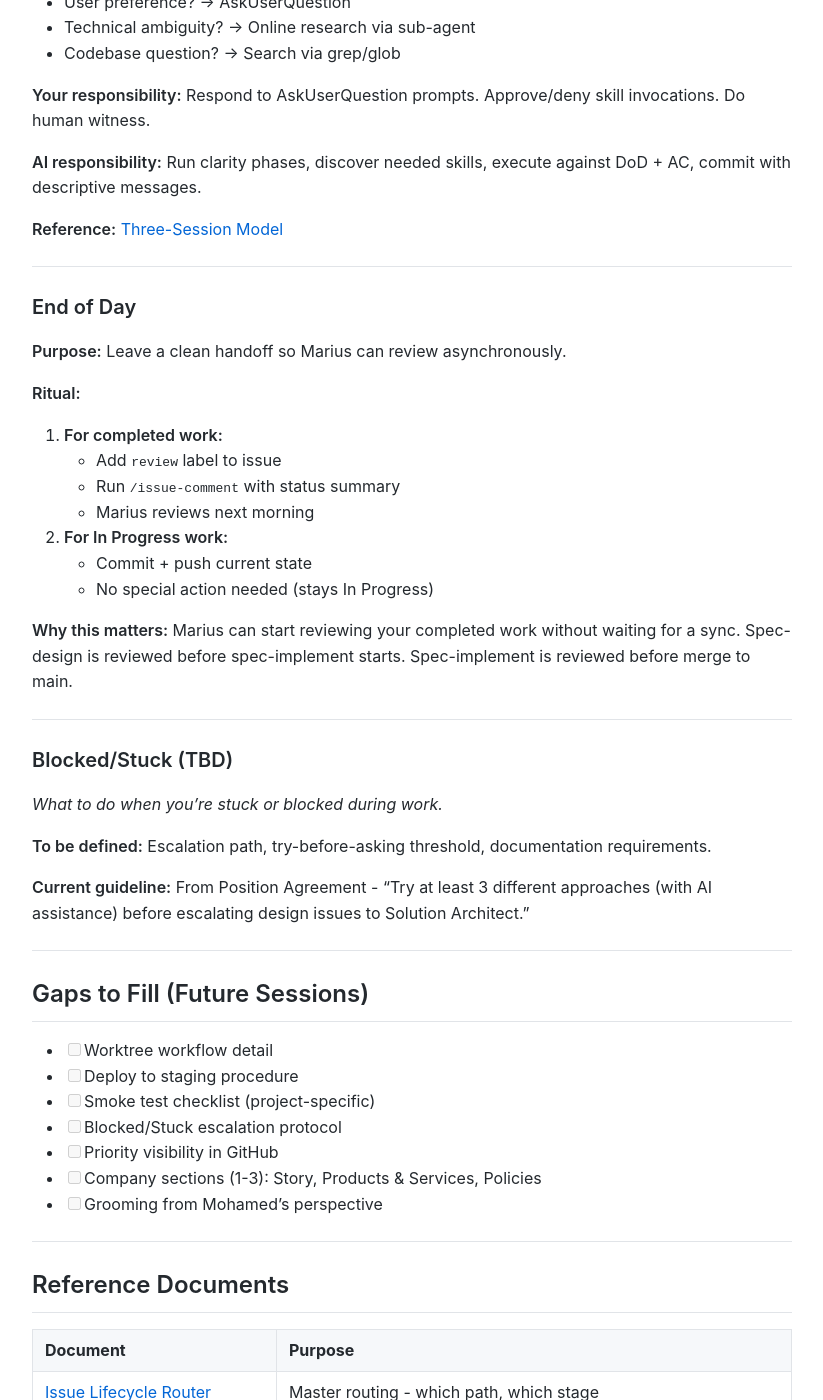
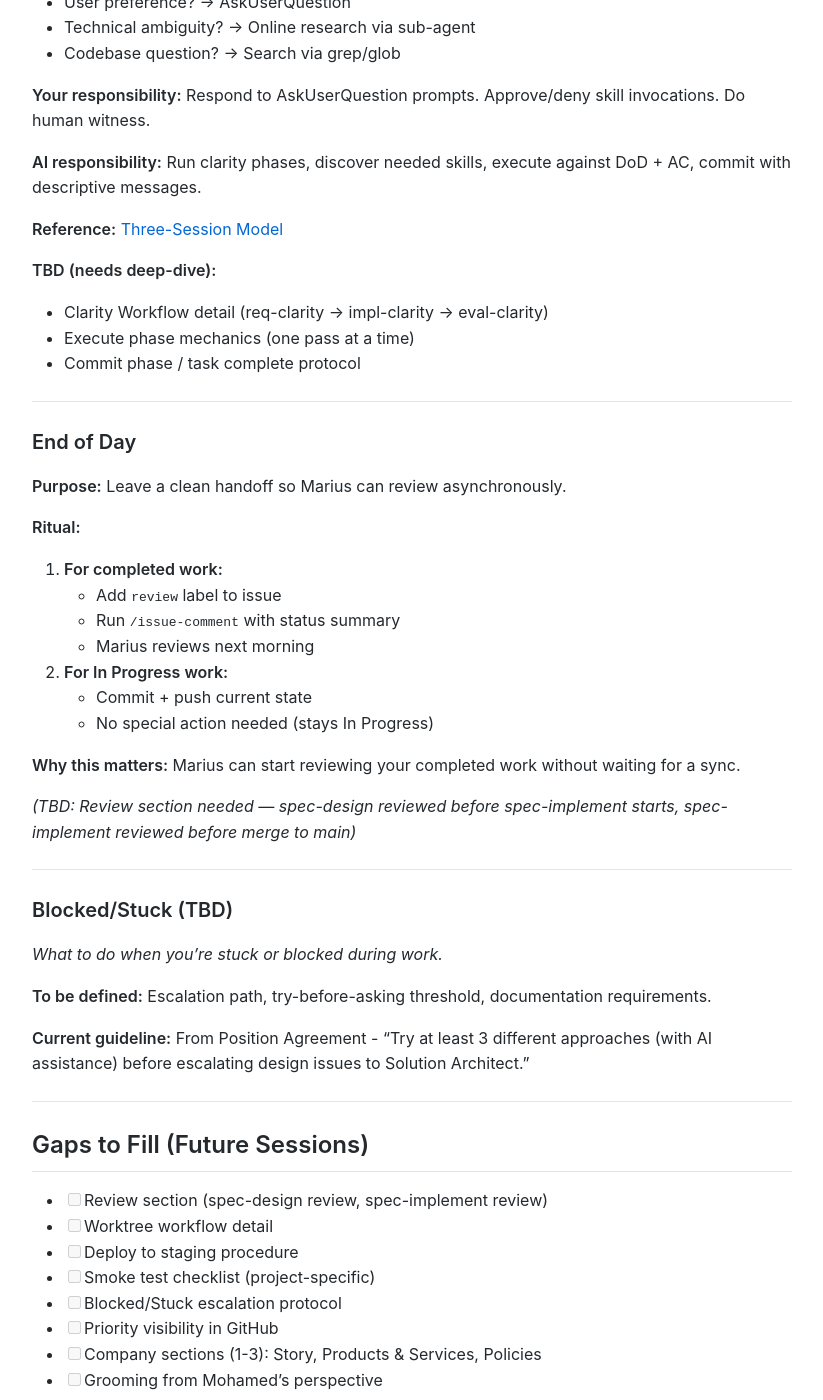
Before and after one commit to MariusWilsch/public-wilsch-ai-pages, a Jekyll site: the page built from global/developer-operations-manual-wilsch-ai-services.md, in a window 1280 px wide and 1400 px high, scrolled down 3071 px. Shown: the whole window, without its empty margins (228-1051 px from the left). Built offline with Jekyll 4.4.1, drawn with Linux system fonts in a browser that asks for light colours; our own code applies the rules of GitHub Pages for plain Markdown files.

Commit message:
Sync from hippocampus 2026-02-05

```diff
--- a/global/developer-operations-manual-wilsch-ai-services.md
+++ b/global/developer-operations-manual-wilsch-ai-services.md
@@ -132,6 +132,11 @@ For now, reference:
 
 **Reference:** [Three-Session Model](https://mariuswilsch.github.io/public-wilsch-ai-pages/global/three-session-model)
 
+**TBD (needs deep-dive):**
+- Clarity Workflow detail (req-clarity → impl-clarity → eval-clarity)
+- Execute phase mechanics (one pass at a time)
+- Commit phase / task complete protocol
+
 ---
 
 ### End of Day
@@ -149,7 +154,9 @@ For now, reference:
    - Commit + push current state
    - No special action needed (stays In Progress)
 
-**Why this matters:** Marius can start reviewing your completed work without waiting for a sync. Spec-design is reviewed before spec-implement starts. Spec-implement is reviewed before merge to main.
+**Why this matters:** Marius can start reviewing your completed work without waiting for a sync.
+
+*(TBD: Review section needed — spec-design reviewed before spec-implement starts, spec-implement reviewed before merge to main)*
 
 ---
 
@@ -165,6 +172,7 @@ For now, reference:
 
 ## Gaps to Fill (Future Sessions)
 
+- [ ] Review section (spec-design review, spec-implement review)
 - [ ] Worktree workflow detail
 - [ ] Deploy to staging procedure
 - [ ] Smoke test checklist (project-specific)
```
